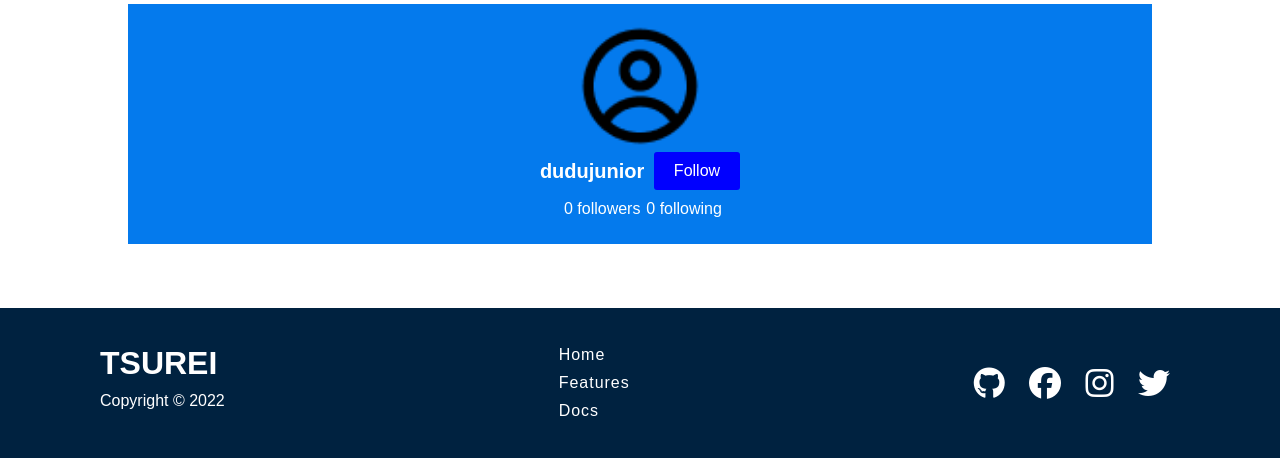
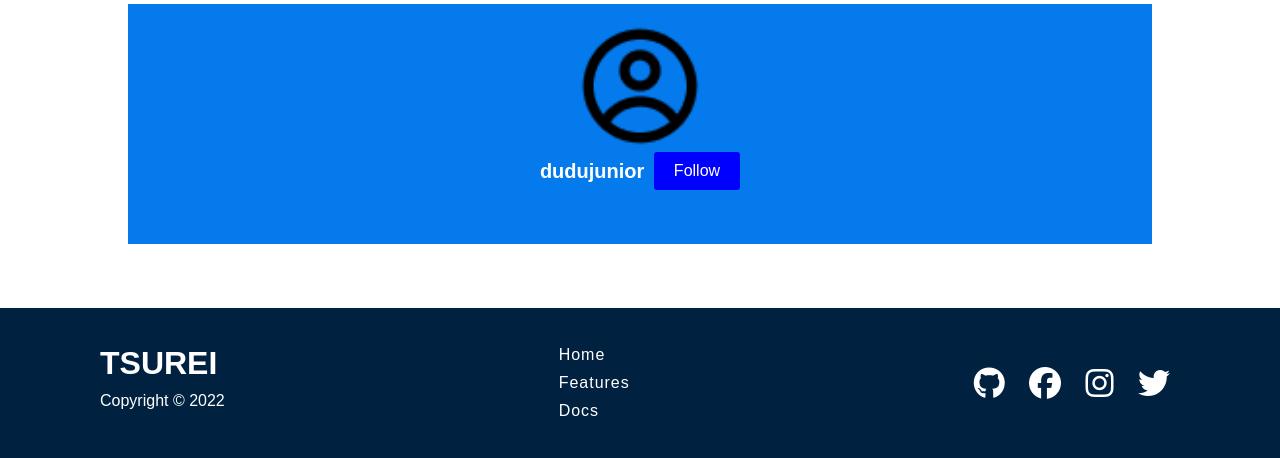
Before and after one commit to dudujunior12/tsurei, a Django app: a page that uses manga/templates/manga/profile.html in a window 1280 px wide. Shown: the part 182-640 px from the top of the page. Run offline with Django 3.2, Linux system fonts and the light colour scheme; a user stored in the database is signed in; data comes from the database, SQL or seed files in the repository; data that the repository does not hold is empty; some libraries are stand-ins or nearby versions.

```diff
--- a/manga/templates/manga/profile.html
+++ b/manga/templates/manga/profile.html
@@ -17,10 +17,6 @@
                     <p><strong>{{ username }}</strong></p>
                     {% if request.user.username != username %}<button class="btn-follow">{% if other_user_follow.btn_follow == True %}Follow{% endif %}{% if other_user_follow.btn_follow == False %}Unfollow{% endif %}</button>{% endif %}
                 </div>
-            </div>
-            <div class="down-info">
-                <p>{{ other_user_follow.followers }} followers</p>
-                <p>{{ other_user_follow.following }} following</p>
             </div>
         </div>
     </div>
```
